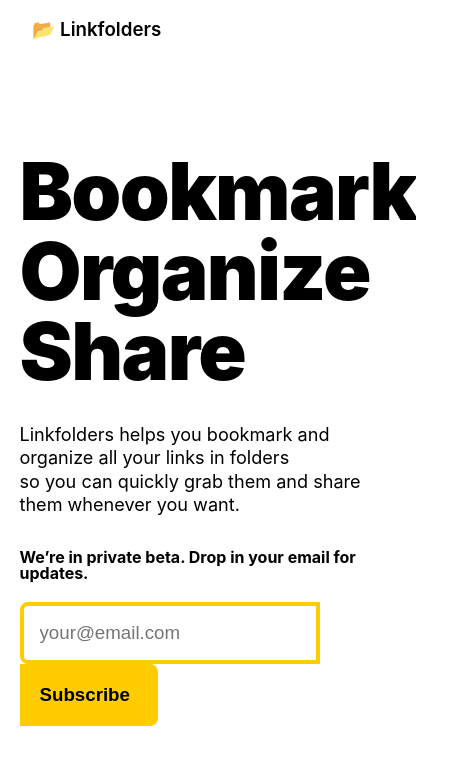
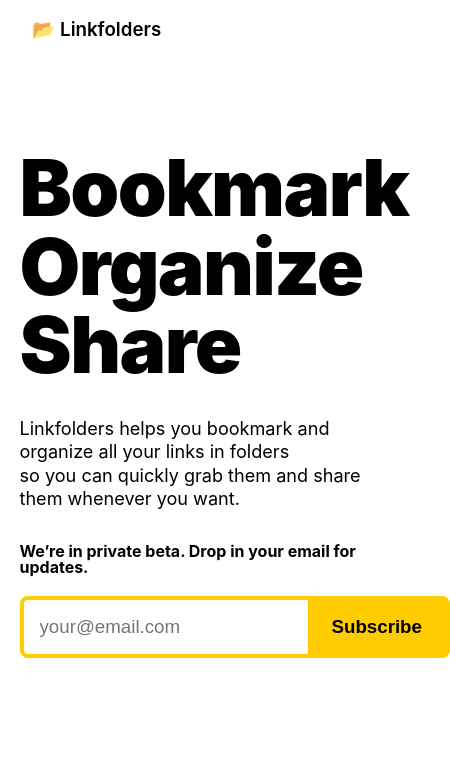
Before and after one commit to bariabbassi/linkfolders, a Next.js app: page / in a window 390 px wide. Shown: the top 764 px of the page, 450 px wide, since content can reach past the window. Built offline with nearby package versions, Linux system fonts and the light colour scheme; a web font is replaced by a local one.

Commit message:
responsive

```diff
--- a/components/ Subscribe.js
+++ b/components/ Subscribe.js
@@ -7,15 +7,12 @@
 import styled from 'styled-components';
 
 const Container = styled.div`
+  white-space: nowrap;
   display: inline-block;
-  /* border-radius: 0.5rem;
-  border: 2px solid black; */
 `;
 
 const Input = styled.input`
   font-size: 1.17rem;
-  max-width: 300px;
-  width: 90vw;
   padding: 1rem 1.5rem 1rem 1rem;
   border-radius: 0.5rem 0 0 0.5rem;
   border: 4px solid #fc0;
@@ -31,7 +28,7 @@
   border: 4px solid #fc0;
   cursor: pointer;
   &:hover {
-    color: #f4f4f4;
+    color: #fc1;
     background: #0af;
   }
   &:active {
--- a/styles/global.css
+++ b/styles/global.css
@@ -31,7 +31,7 @@
 }
 
 h1 {
-  font-size: 5rem;
+  font-size: 4.9rem;
   font-weight: 900;
   letter-spacing: -0.02em;
   margin-bottom: 2rem;
```
